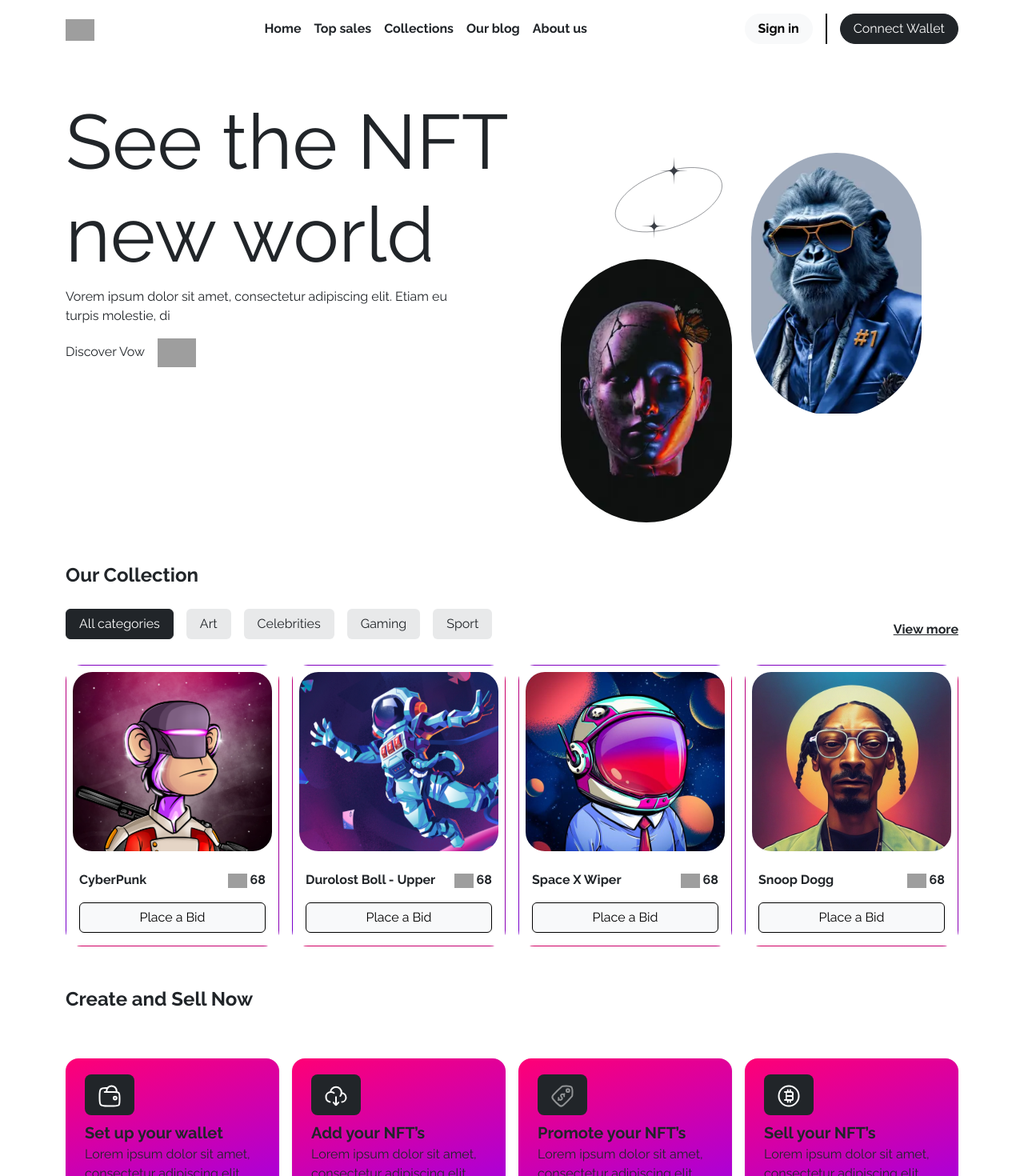
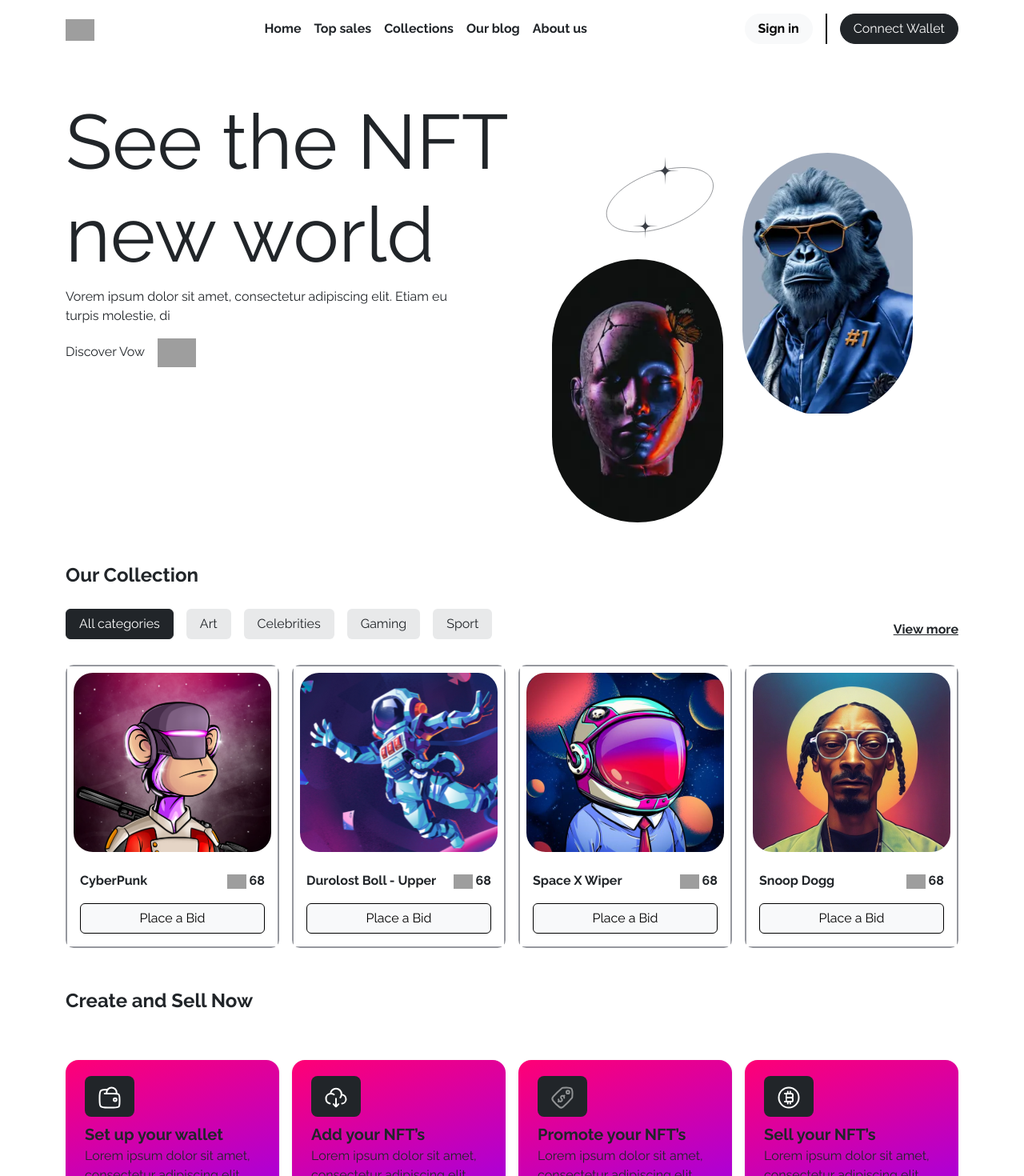
Before and after one commit to Iovann/figma-to-code-ed2-week1, a React (Vite) app: page / in a window 1280 px wide. Shown: the top 1470 px of the page at 80% size. Built offline with nearby package versions, Linux system fonts and the light colour scheme; grey boxes are pictures that could not be loaded.

Commit message:
performance

```diff
--- a/src/index.css
+++ b/src/index.css
@@ -37,11 +37,11 @@ body {
 @media (min-width: 1200px) {
   .heroImage {
     margin-top: 2%;
-    margin-left: -4%;
+    margin-left: -5%;
   }
 
   .mainTitle {
-    font-size: 130px !important;
+    font-size: 125px !important;
   }
 }
 
@@ -90,14 +90,17 @@ body {
 /* Animations */
 
 .card {
+  border: solid 2px;
+  border-color: var(--neutral-200);
   background-image: linear-gradient(163deg, #ff0075 0%, #8a00ff 100%);
-  border-radius: 20px;
   transition: all .3s;
+  border-radius: 10px;
  }
 
  .card2 {
   width: 100%;
   height: 100%;
+
   background-color: white;
   transition: all .2s;
  }
@@ -108,5 +111,7 @@ body {
  }
 
  .card:hover {
+  border-radius: 20px;
+  border: none;
   box-shadow: 0px 0px 30px 1px rgba(0, 255, 117, 0.30);
  }
```
